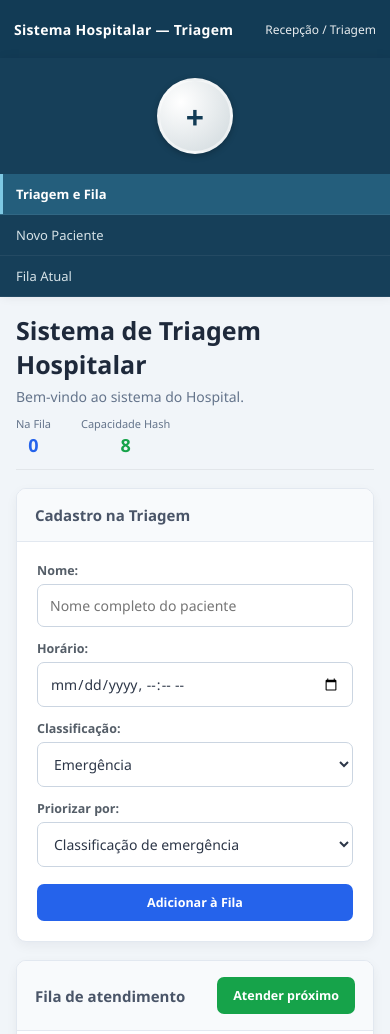
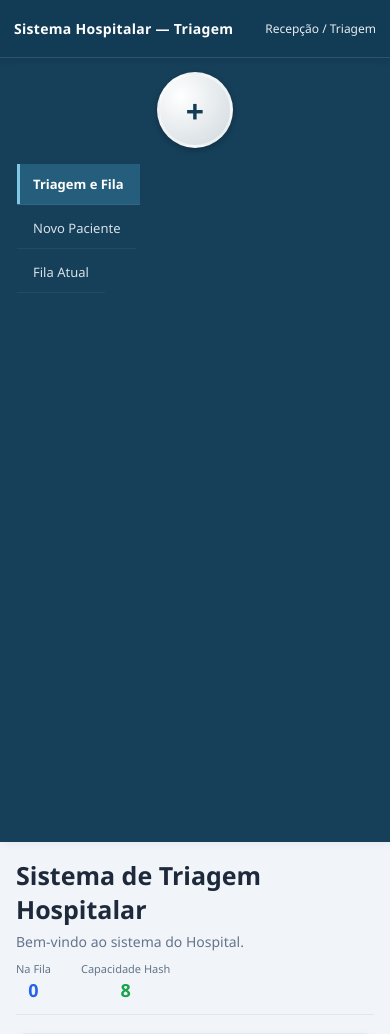
Before and after one commit to GabrielAmado07/App-Sigae, a Flask app: page / in a window 390 px wide. Shown: the top 1034 px of the page. Run offline with Flask 3, Linux system fonts and the light colour scheme.

Commit message:
style: aprimora cabecalho e navegacao lateral

```diff
--- a/static/css/index.css
+++ b/static/css/index.css
@@ -564,3 +564,91 @@ body {
     gap: 30px;
   }
 }
+
+/* ===== COMMIT 2 - CABECALHO E MENU LATERAL ===== */
+
+/* Cabeçalho superior */
+.topbar {
+  min-height: 60px;
+  display: flex;
+  align-items: center;
+  justify-content: space-between;
+  padding: 0 28px;
+  position: relative;
+  z-index: 10;
+  background: var(--bg-top);
+  border-bottom: 1px solid rgba(255, 255, 255, 0.12);
+}
+
+.topbar strong {
+  font-size: 15px;
+  letter-spacing: 0.3px;
+}
+
+/* Menu lateral */
+.sidebar {
+  background: var(--bg-sidebar);
+  overflow-x: hidden;
+  min-height: calc(100vh - 60px);
+}
+
+/* Área do logotipo */
+.sidebar-logo {
+  display: flex;
+  align-items: center;
+  justify-content: center;
+  padding: 20px 12px;
+}
+
+/* Ícone do menu */
+.logo-circle {
+  transition: transform 0.25s ease, box-shadow 0.25s ease;
+}
+
+.logo-circle:hover {
+  transform: scale(1.05);
+  box-shadow: 0 5px 14px rgba(0, 0, 0, 0.18);
+}
+
+/* Links de navegação */
+.nav-list {
+  padding: 0;
+  margin: 0;
+}
+
+.nav-item {
+  min-height: 48px;
+  display: flex;
+  align-items: center;
+  padding: 0 14px;
+  border-left: 3px solid transparent;
+  transition: background-color 0.2s ease,
+              border-color 0.2s ease;
+}
+
+.nav-item:hover {
+  background-color: rgba(255, 255, 255, 0.10);
+  border-left-color: #60a5fa;
+}
+
+/* Acessibilidade da navegação */
+.nav-item:focus-visible {
+  outline: 2px solid #93c5fd;
+  outline-offset: -3px;
+}
+
+/* Ajustes para telas menores */
+@media (max-width: 680px) {
+  .topbar {
+    padding: 0 14px;
+    min-height: 56px;
+  }
+
+  .sidebar-logo {
+    padding: 14px 10px;
+  }
+
+  .nav-item {
+    min-height: 44px;
+  }
+}
```
